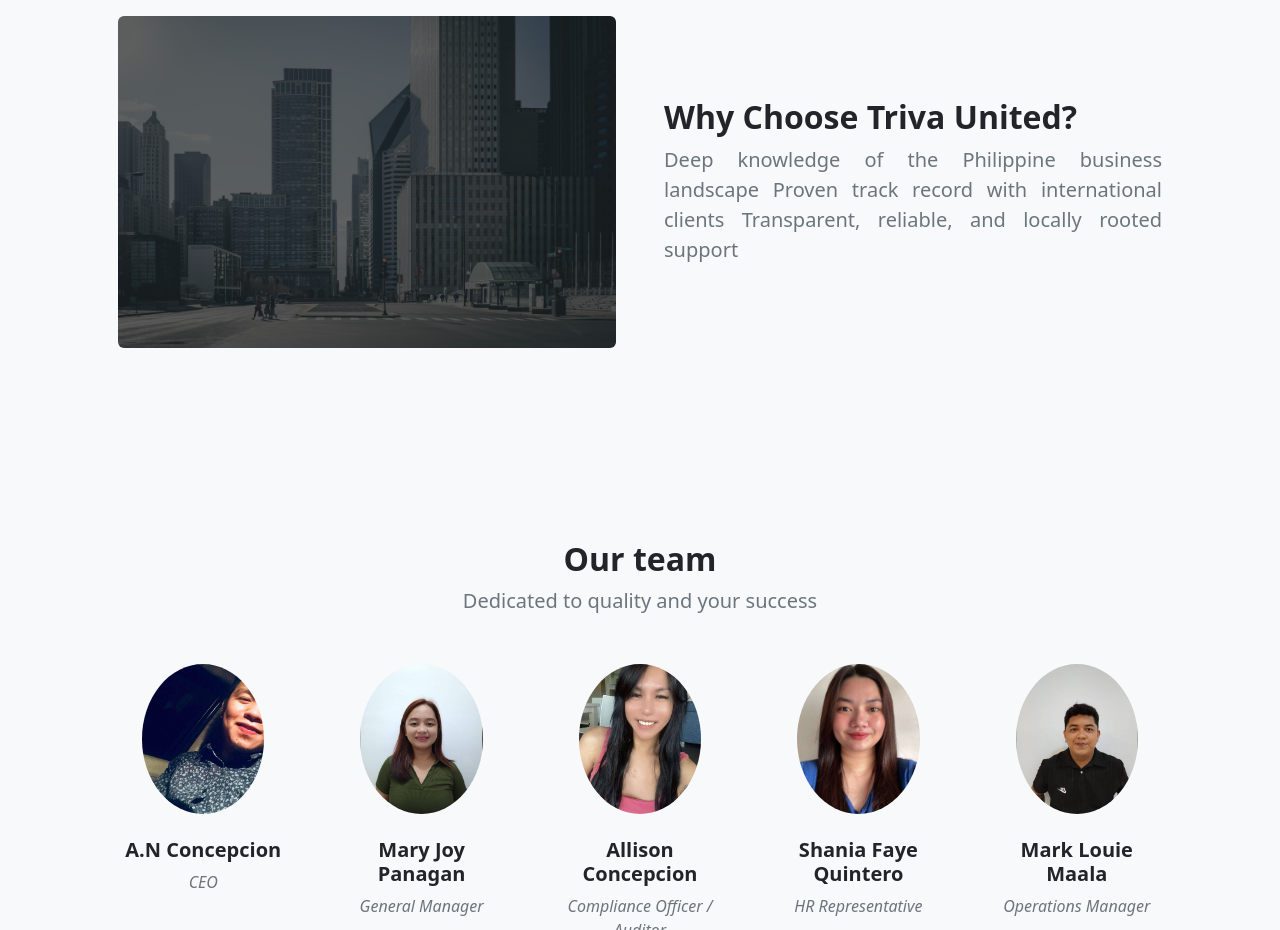
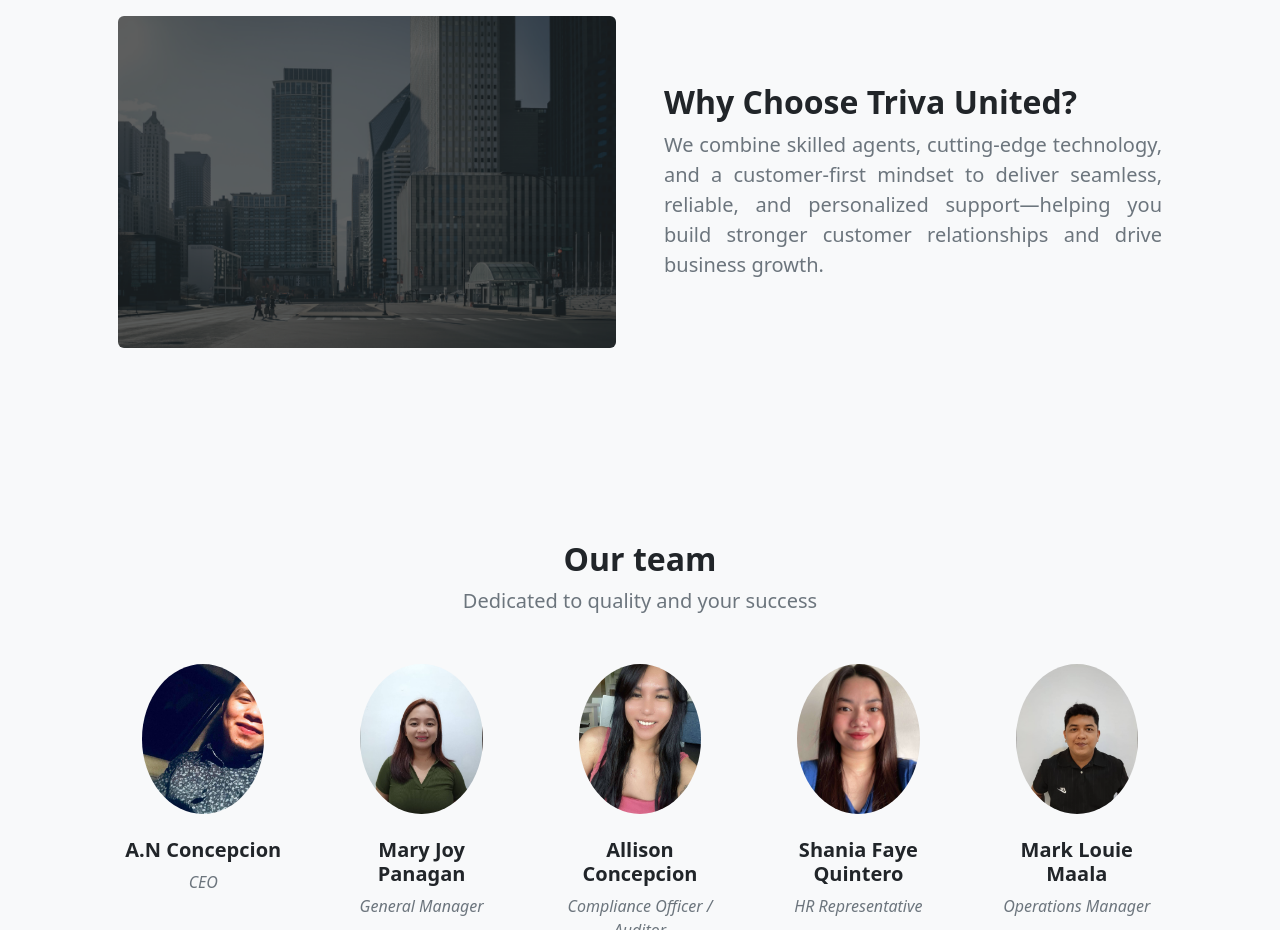
Before and after one commit to lancer1021/TrivaUnited, a plain HTML site: page index.html in a window 1280 px wide. Shown: the part 3020-3950 px from the top of the page. Drawn offline with nearby package versions, Linux system fonts and the light colour scheme.

Commit message:
Update index.html

```diff
--- a/index.html
+++ b/index.html
@@ -392,9 +392,7 @@
                     <h2 class="fw-bolder">Why Choose Triva United?</h2>
                     <p class="lead fw-normal text-muted mb-0" style="text-align: justify;">
                         <!-- TODO: Replace this with your real story -->
-                        Deep knowledge of the Philippine business landscape
-                        Proven track record with international clients
-                        Transparent, reliable, and locally rooted support
+                        We combine skilled agents, cutting-edge technology, and a customer-first mindset to deliver seamless, reliable, and personalized support—helping you build stronger customer relationships and drive business growth.
                     </p>
                 </div>
             </div>
```
